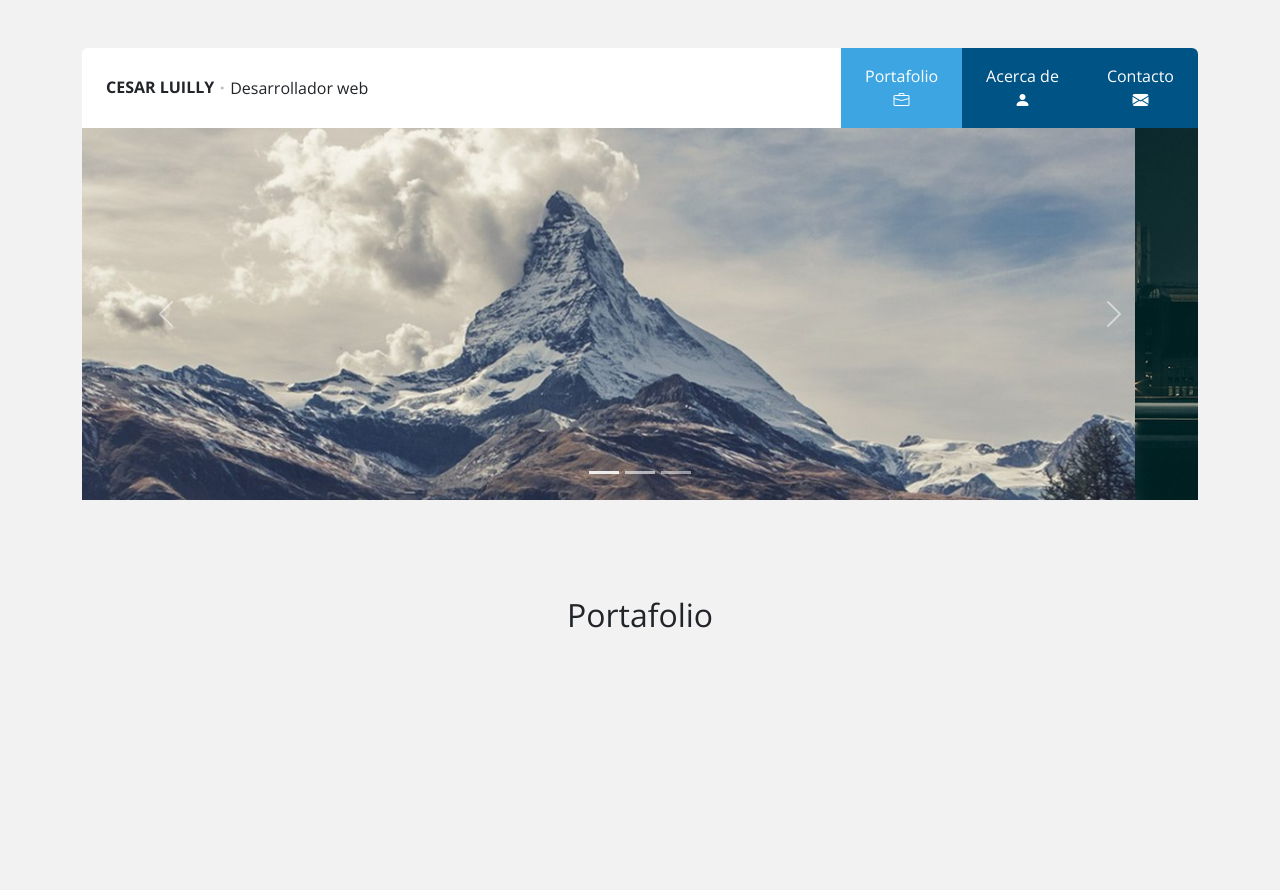
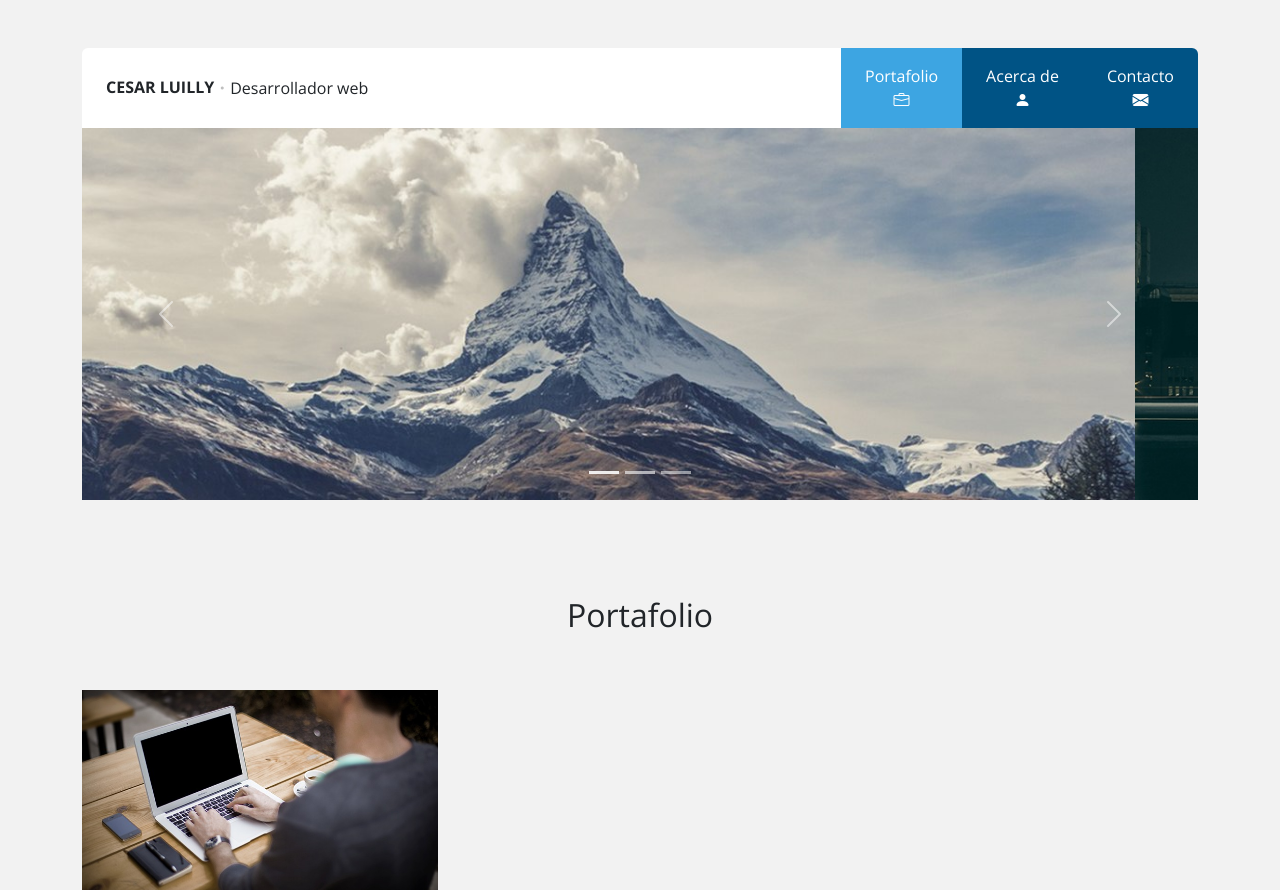
Before and after one commit to cesarluilly/UDY-Bootstrap5-02Portafolio, an Angular app: page / in a window 1280 px wide. Before the commit the page ends 800 px from the top, so only its background shows below. Built offline with nearby package versions, Linux system fonts and the light colour scheme.

Commit message:
partial Video 67 Agregando la primera imagen sin estilos css

```diff
--- a/src/app/app.component.html
+++ b/src/app/app.component.html
@@ -104,6 +104,13 @@
     <div class="row portafolio">
       <div class="col">
         <h2 class="titulo text-center py-5">Portafolio</h2>
+        <div class="row">
+          <div class="contenedor-imagen col-4">
+            <a href="#">
+              <img src="./../assets/img/img-1.jpg" class="d-block w-100" alt="">
+            </a>
+          </div>
+        </div>
       </div>
     </div>
   </div>
```
Also changed, not shown: imgReadme/video67LoQueSeEsperaHacer.png (added), 1 other file (tests, documents, lock files or other folders).
